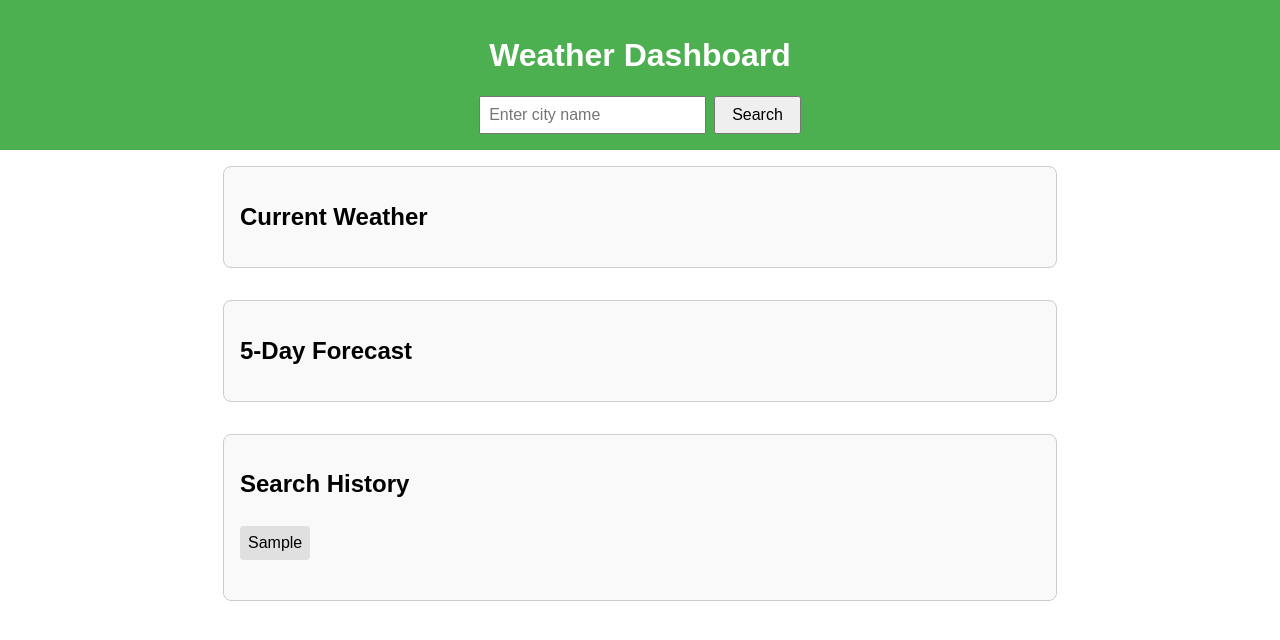
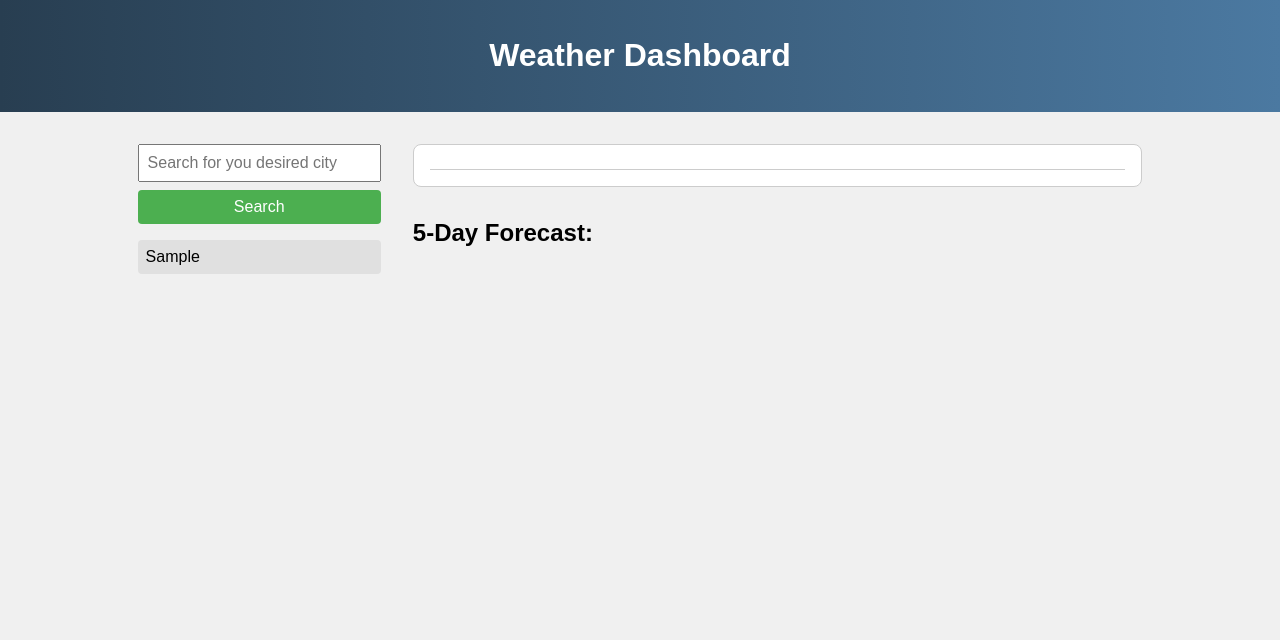
Before and after one commit to BDBevan/weather-forecast, a plain HTML site: page index.html in a window 1280 px wide. Both pictures are taken after typing "Sample" into the empty fields and a click on the button "Search". Drawn offline with Linux system fonts and the light colour scheme; no server answers.

Commit message:
Altered styling / added cards and side bar search

```diff
--- a/assets/css/style.css
+++ b/assets/css/style.css
@@ -3,69 +3,104 @@ body {
     margin: 0;
     padding: 0;
     box-sizing: border-box;
+    background-color: #f0f0f0;
 }
 
 header {
-    background-color: #4CAF50;
+    background-color: #4b79a1;
+    background-image: linear-gradient(to right, #283e51, #4b79a1);
     color: white;
     padding: 1rem;
     text-align: center;
 }
 
-form {
+main {
     display: flex;
     justify-content: center;
-    margin-top: 1rem;
+    padding: 2rem;
 }
 
-input[type="text"] {
+#search-section {
+    width: 20%;
+    margin-right: 2rem;
+}
+
+#city-form {
+    display: flex;
+    flex-direction: column;
+    margin-bottom: 1rem;
+}
+
+#city-input {
     padding: 0.5rem;
     font-size: 1rem;
-    margin-right: 0.5rem;
+    margin-bottom: 0.5rem;
 }
 
 button {
-    padding: 0.5rem 1rem;
+    padding: 0.5rem;
     font-size: 1rem;
     cursor: pointer;
-}
-
-main {
-    padding: 1rem;
-    display: flex;
-    flex-direction: column;
-    align-items: center;
-}
-
-section {
-    margin-bottom: 2rem;
-    width: 80%;
-    max-width: 800px;
-    border: 1px solid #ccc;
-    padding: 1rem;
-    border-radius: 8px;
-    background-color: #f9f9f9;
-}
-
-#current-weather-details, #forecast-container, #history-list {
-    display: flex;
-    flex-wrap: wrap;
-    justify-content: space-between;
+    background-color: #4CAF50;
+    color: white;
+    border: none;
+    border-radius: 4px;
 }
 
 #history-list {
     list-style-type: none;
     padding: 0;
+    margin-top: 1rem;
 }
 
 #history-list li {
-    cursor: pointer;
-    margin: 0.5rem 0;
     padding: 0.5rem;
+    margin-bottom: 0.5rem;
     background-color: #e0e0e0;
     border-radius: 4px;
+    cursor: pointer;
 }
 
 #history-list li:hover {
     background-color: #ccc;
 }
+
+#weather-section {
+    width: 60%;
+}
+
+#current-weather {
+    margin-bottom: 2rem;
+    border: 1px solid #ccc;
+    padding: 1rem;
+    border-radius: 8px;
+    background-color: white;
+}
+
+#current-city {
+    margin: 0;
+    padding-bottom: 0.5rem;
+    border-bottom: 1px solid #ccc;
+}
+
+#current-weather-details p {
+    margin: 0.5rem 0;
+}
+
+#forecast-container {
+    display: flex;
+    justify-content: space-between;
+}
+
+#forecast-container > div {
+    width: 18%;
+    background-color: #2f3e4e;
+    color: white;
+    padding: 1rem;
+    border-radius: 8px;
+    text-align: center;
+}
+
+#forecast-container > div p {
+    margin: 0.5rem 0;
+}
--- a/assets/js/script.js
+++ b/assets/js/script.js
@@ -15,22 +15,21 @@ function getWeatherData(city) {
     fetch(url)
         .then(response => response.json())
         .then(data => {
-            displayCurrentWeather(data);
+            displayCurrentWeather(city, data);
             displayForecast(data);
         })
         .catch(error => console.error('Error fetching data:', error));
 }
 
-function displayCurrentWeather(data) {
+function displayCurrentWeather(city, data) {
     const currentWeather = data.list[0];
+    const currentDate = new Date(currentWeather.dt_txt).toLocaleDateString();
     const details = `
-        <p>City: ${data.city.name}</p>
-        <p>Date: ${new Date(currentWeather.dt_txt).toLocaleDateString()}</p>
-        <p><img src="http://openweathermap.org/img/wn/${currentWeather.weather[0].icon}.png" alt="Weather icon"></p>
         <p>Temperature: ${currentWeather.main.temp} °C</p>
+        <p>Wind: ${currentWeather.wind.speed} m/s</p>
         <p>Humidity: ${currentWeather.main.humidity} %</p>
-        <p>Wind Speed: ${currentWeather.wind.speed} m/s</p>
     `;
+    document.getElementById('current-city').textContent = `${city} (${currentDate})`;
     document.getElementById('current-weather-details').innerHTML = details;
 }
 
@@ -38,14 +37,14 @@ function displayForecast(data) {
     const forecastContainer = document.getElementById('forecast-container');
     forecastContainer.innerHTML = '';
     for (let i = 1; i <= 5; i++) {
-        const forecast = data.list[i * 8]; // 8 entries per day (3-hour interval)
+        const forecast = data.list[i * 6];
         const forecastItem = document.createElement('div');
         forecastItem.innerHTML = `
-            <p>Date: ${new Date(forecast.dt_txt).toLocaleDateString()}</p>
+            <p>${new Date(forecast.dt_txt).toLocaleDateString()}</p>
             <p><img src="http://openweathermap.org/img/wn/${forecast.weather[0].icon}.png" alt="Weather icon"></p>
-            <p>Temperature: ${forecast.main.temp} °C</p>
+            <p>Temp: ${forecast.main.temp} °C</p>
+            <p>Wind: ${forecast.wind.speed} m/s</p>
             <p>Humidity: ${forecast.main.humidity} %</p>
-            <p>Wind Speed: ${forecast.wind.speed} m/s</p>
         `;
         forecastContainer.appendChild(forecastItem);
     }
--- a/index.html
+++ b/index.html
@@ -3,29 +3,30 @@
 <head>
     <meta charset="UTF-8">
     <meta name="viewport" content="width=device-width, initial-scale=1.0">
-    <title>Weather Dashboard</title>
+    <title>Brad's Weather Dashboard</title>
     <link rel="stylesheet" href="./assets/css/style.css">
 </head>
 <body>
     <header>
         <h1>Weather Dashboard</h1>
-        <form id="city-form">
-            <input type="text" id="city-input" placeholder="Enter city name" required>
-            <button type="submit">Search</button>
-        </form>
     </header>
     <main>
-        <section id="current-weather">
-            <h2>Current Weather</h2>
-            <div id="current-weather-details"></div>
+        <section id="search-section">
+            <form id="city-form">
+                <input type="text" id="city-input" placeholder="Search for you desired city" required>
+                <button type="submit">Search</button>
+            </form>
+            <ul id="history-list"></ul>
         </section>
-        <section id="future-weather">
-            <h2>5-Day Forecast</h2>
-            <div id="forecast-container"></div>
-        </section>
-        <section id="search-history">
-            <h2>Search History</h2>
-            <ul id="history-list"></ul>
+        <section id="weather-section">
+            <div id="current-weather">
+                <h2 id="current-city"></h2>
+                <div id="current-weather-details"></div>
+            </div>
+            <div id="future-weather">
+                <h2>5-Day Forecast:</h2>
+                <div id="forecast-container"></div>
+            </div>
         </section>
     </main>
     <script src="./assets/js/script.js"></script>
```
